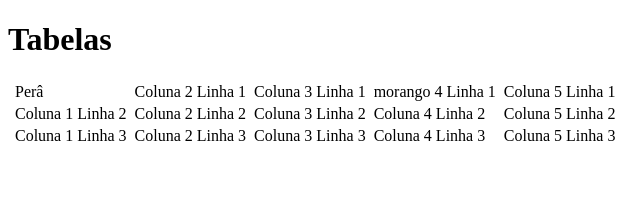
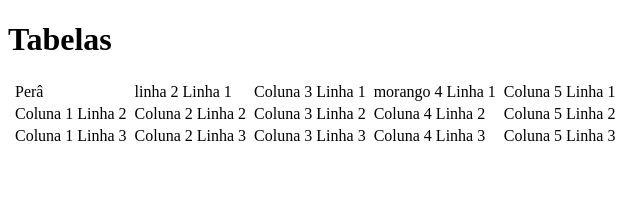
Before and after one commit to JobsMr/aula-09-tabelas, a plain HTML site: page index.html in a window 1280 px wide. Shown: the top 219 px of the page, 0-640 px from the left. Drawn offline with Linux system fonts and the light colour scheme.

```diff
--- a/index.html
+++ b/index.html
@@ -11,7 +11,7 @@
     <table>
         <tr>
             <th><td>Perâ</td></th>
-            <th><td>Coluna 2 Linha 1</td></th>
+            <th><td>linha 2 Linha 1</td></th>
             <th><td>Coluna 3 Linha 1</td></th>
             <th><td>morango 4 Linha 1</td></th>
             <th><td>Coluna 5 Linha 1</td></th>
```
